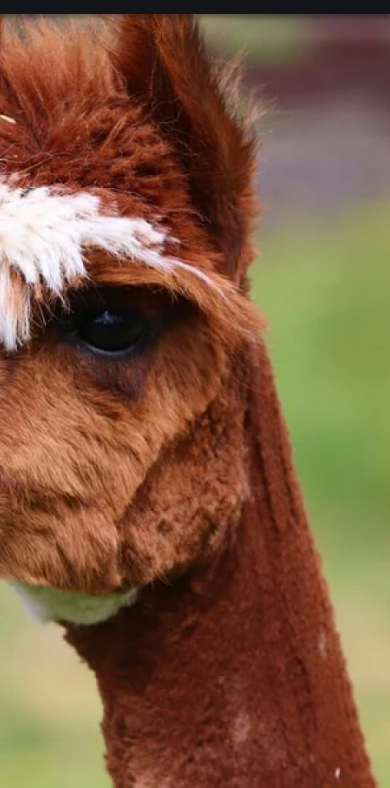
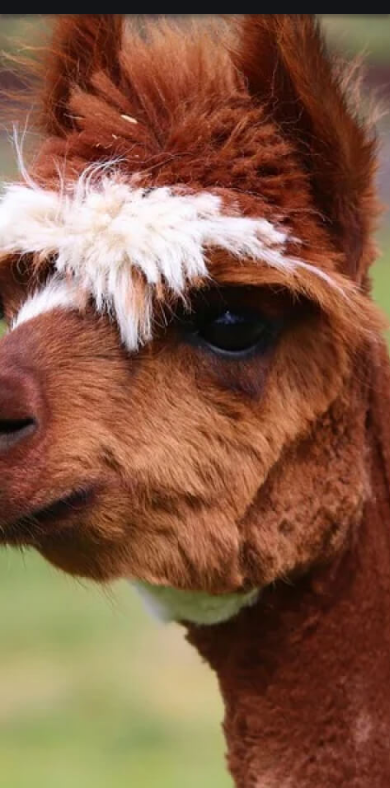
Before and after one commit to 6epc/test-vite-menu, a website built with Vite: page index.html in a window 390 px wide. Shown: the part 66-854 px from the top of the page. Built offline with nearby package versions, Linux system fonts and the light colour scheme.

Commit message:
fix bg position first screen

```diff
--- a/src/scss/style.scss
+++ b/src/scss/style.scss
@@ -436,6 +436,7 @@
       url(/images/alpaca-sm-2x.jpg) 2x,
       url(/images/alpaca-sm-1x.jpg) 1x
     );
+    background-position: left top;
     margin-top: -7rem;
     padding-top: 7rem;
     height: 100vh;
```
